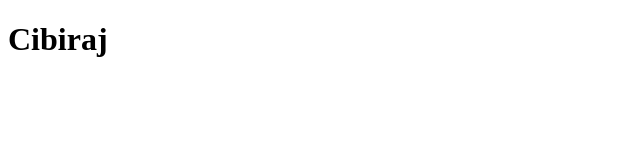
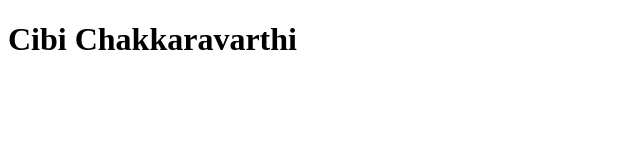
Before and after one commit to cibirajc2005/sample, a plain HTML site: page index.html in a window 1280 px wide. Shown: the whole page, without its empty margins (0-640 px from the left). Drawn offline with Linux system fonts and the light colour scheme.

Commit message:
fix : Changed Name

```diff
--- a/index.html
+++ b/index.html
@@ -5,6 +5,6 @@
     <title>Title</title>
 </head>
 <body>
-    <h1>Cibiraj</h1>
+    <h1>Cibi Chakkaravarthi</h1>
 </body>
 </html>
```
